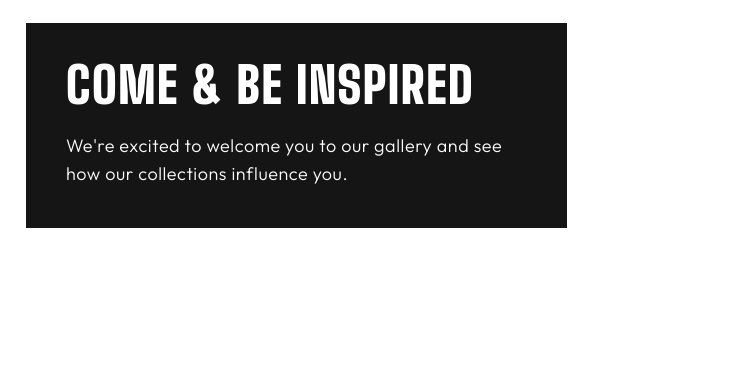
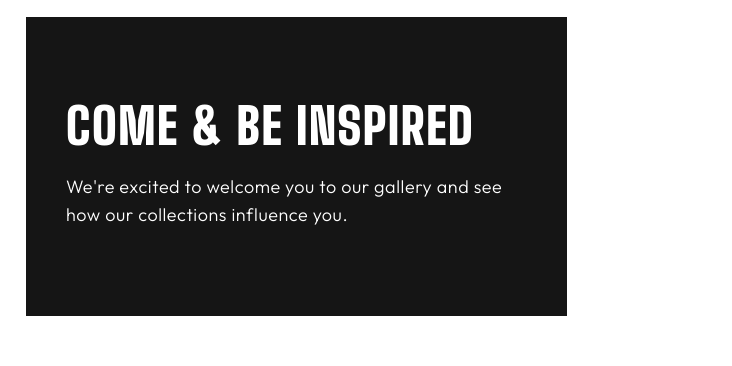
Before and after one commit to PoliXDev/Modern-Art-Gallery, a plain HTML site: page index.html in a window 1536 px wide. Shown: the part 1753-2119 px from the top of the page, 804-1536 px from the left. Drawn offline with Linux system fonts and the light colour scheme.

```diff
--- a/style.css
+++ b/style.css
@@ -450,7 +450,8 @@
     flex-direction: column;
     justify-content: center;
     flex: 1;
-    margin-bottom: 95px;
+    position: relative;
+    bottom: 6px;
 
   }
   .gallery__content--light {
```
